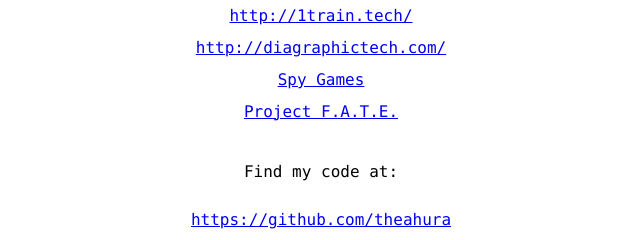
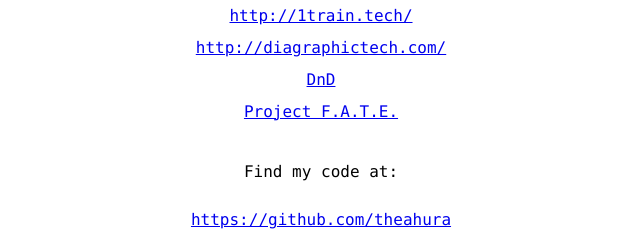
Before and after one commit to theahura/theahura.github.io, a plain HTML site: page index.html in a window 1280 px wide. Shown: the part 360-600 px from the top of the page, 327-967 px from the left. Drawn offline with Linux system fonts and the light colour scheme.

Commit message:
Update index.html

```diff
--- a/index.html
+++ b/index.html
@@ -61,8 +61,8 @@
 			</a>
 		</li>
 		<li>
-			<a href='http://bit.ly/2t2Rwvf'>
-				Spy Games
+			<a href='https://drive.google.com/open?id=0B4wf5JGqncYkMXlpT3VBaUdBbG8'>
+				DnD
 			</a>
 		</li>
 		<li>
```
